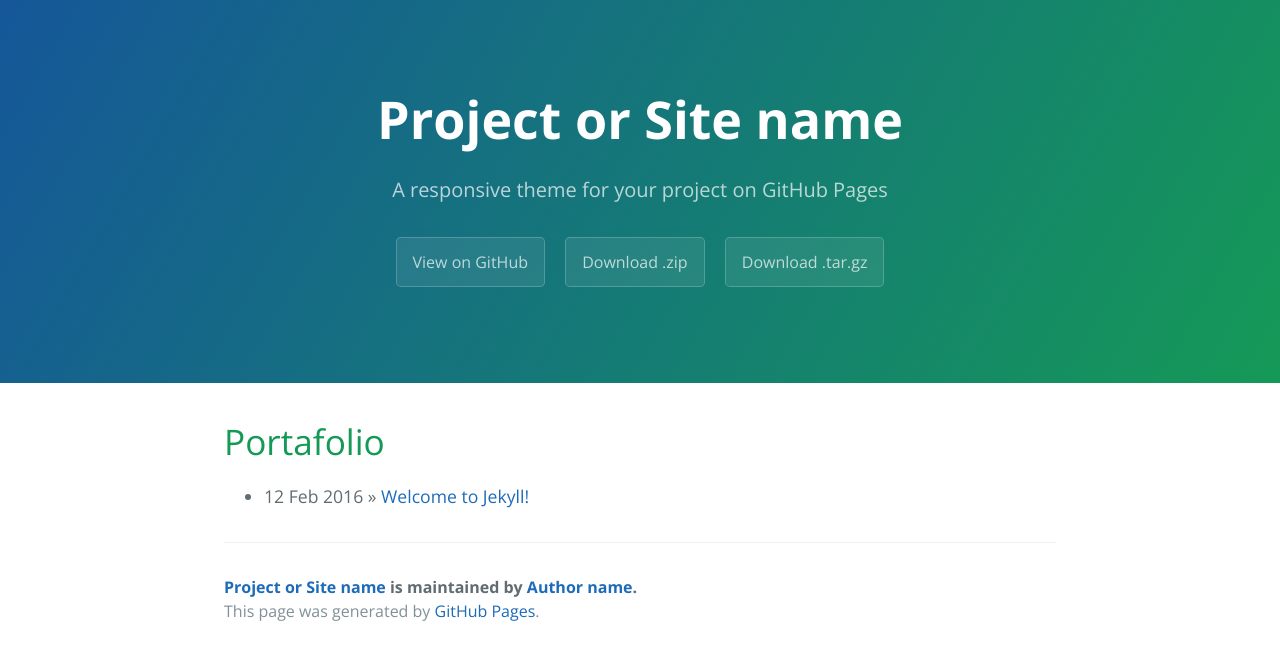
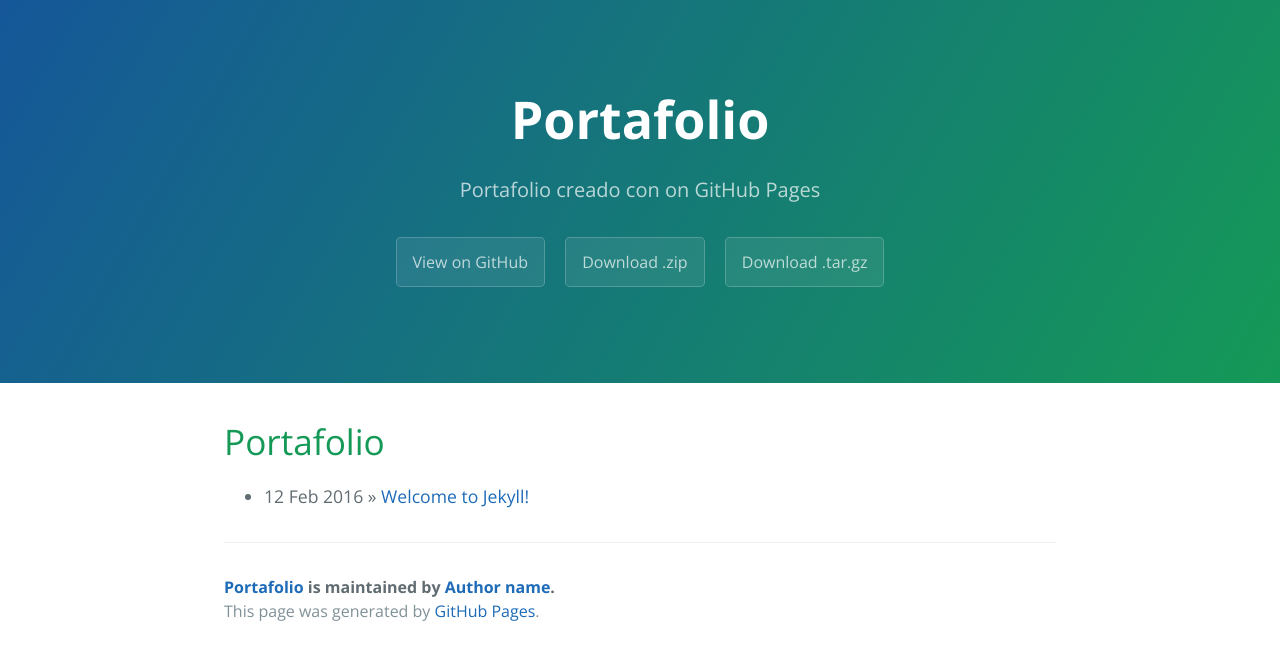
Before and after one commit to FSilvaV/FSilvaV.github.io, a Jekyll site: the page built from index.html, in a window 1280 px wide. Shown: the top 660 px of the page. Built offline with Jekyll 4.4.1, drawn with Linux system fonts in a browser that asks for light colours; the list of posts is cut into pages by our own code.

Commit message:
Update _config.yml

```diff
--- a/_config.yml
+++ b/_config.yml
@@ -1,9 +1,9 @@
 # Setup
-title:        Project or Site name
-tagline:      A responsive theme for your project on GitHub Pages
+title:        Portafolio
+tagline:      Portafolio creado con on GitHub Pages
 baseurl:      ""
 paginate:     1
-locale:       "en"
+locale:       "es"
 
 # About/contact
 author:
```
